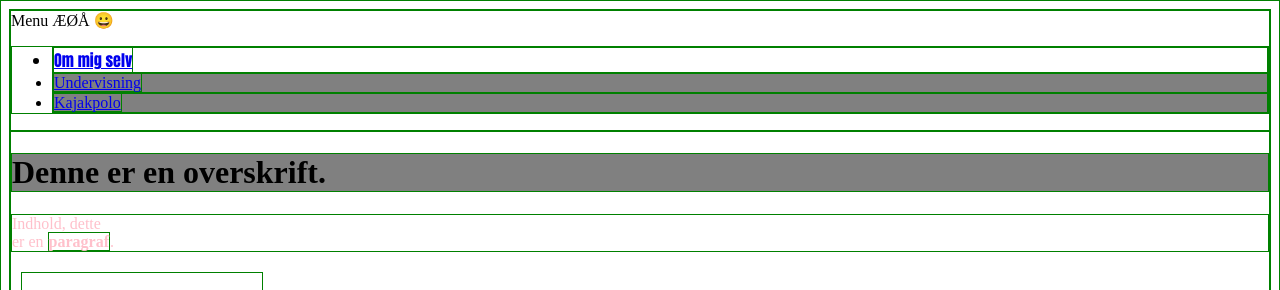
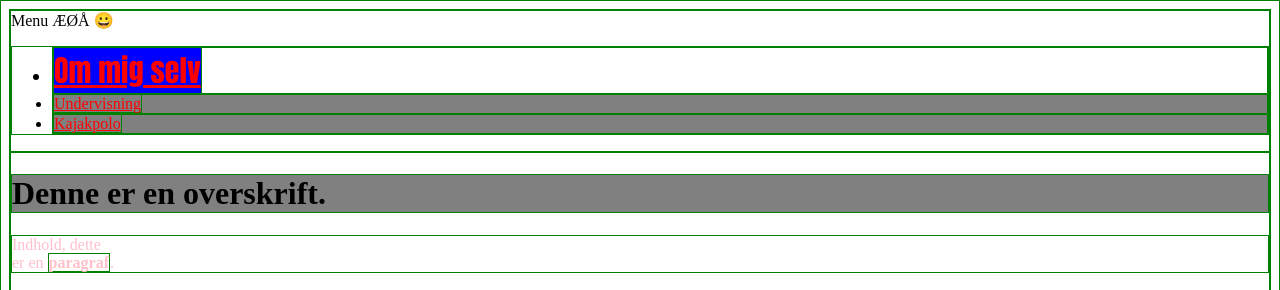
Before and after one commit to Lasboi/htmlstarter, a plain HTML site: page index.html in a window 1280 px wide. In both pictures the pointer is over the link "Om mig selv". Shown: the top 290 px of the page. Drawn offline with Linux system fonts and the light colour scheme.

Commit message:
Link selectors til Nicklas

```diff
--- a/mystyle.css
+++ b/mystyle.css
@@ -1,12 +1,37 @@
+/* Eksempler på de forskellige selectors og properties, som du skulle kunne */
+
+/* Obs, nedenstående selecter ALLE tags af den given type */
 p { color: blue;}
 li { border: dashed orangered 1px;}
 
+/* html klasser selectes med PUNKTUM+KLASSENAVN */
 .graa { background: gray;}
 
+/* html id'er selectes med HAVELÅGE+KLASSENAVN */
 #firstMenu { font-family: Impact, Haettenschweiler, 'Arial Narrow Bold', sans-serif}
 
+/* Stjerne selecter ALT, dvs. alle elementer */
 * { border: 1px solid green !important; }
 
 h2 {width: 200px; height: 45px; margin-left:10px; padding:20px;}
 
-hest {display: none;}
+/* Display:none kan bruges til at skjule elementer */
+.hiddden {display: none;}
+
+/* Når du styler links, skal du style de forskellige tilstande af linket */
+a:visited,
+a:hover,
+a:active,
+a:link,
+a:focus
+{
+    color: red;
+    text-decoration: underline;
+}
+
+/* når man holder musen over et link, ændres det til et større blåt skrift */
+a:hover {
+    background: blue;
+    text-decoration: underline;
+    font-size: 30px;
+}
```
